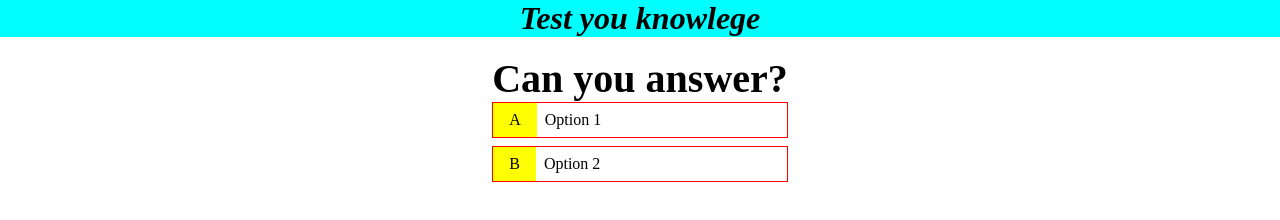
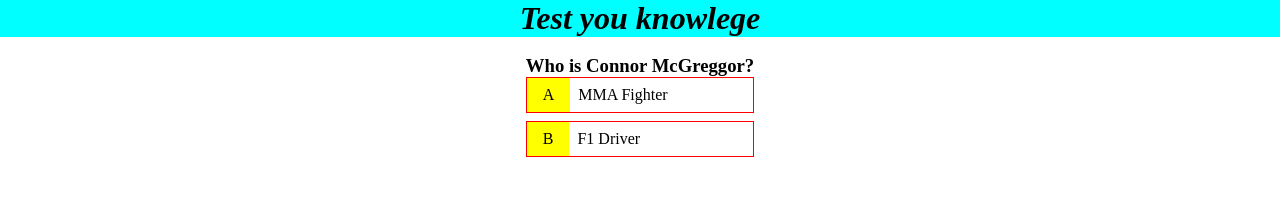
Before and after one commit to BogdanP17/online-quiz, a plain HTML site: page index.html in a window 1280 px wide. Drawn offline with Linux system fonts and the light colour scheme.

Commit message:
Add the questions and option to game from js

```diff
--- a/.devcontainer/assets/script.js
+++ b/assets/script.js
@@ -1,5 +1,5 @@
 const question = document.getElementById("question");
-const choices = Array.from(document.getElementsByClassName("choice-text"));
+const choices = Array.from(document.getElementsByClassName("text"));
 console.log(choices);
 
 let currectQuestion = {};
@@ -46,6 +46,11 @@
     const questionIndex = Math.floor(Math.random() * availableQuestions.length);
     currectQuestion = availableQuestions[questionIndex];
     question.innerText = currectQuestion.question;
-}
+    console.log(currectQuestion);
+    choices.forEach ( choice => {
+        const number = choice.dataset['number'];
+        choice.innerText = currectQuestion['option' + number];
+    });
+};
 
 game();
--- a/.devcontainer/assets/style.css
+++ b/assets/style.css
@@ -20,6 +20,7 @@
     justify-content: center;
     margin: 0, auto;
     font-size: 1.5;
+    padding-top: 25;
 }
 .choice:hover{
     cursor: pointer;
--- a/index.html
+++ b/index.html
@@ -3,7 +3,7 @@
 <head>
     <meta charset="UTF-8">
     <meta name="viewport" content="width=device-width, initial-scale=1.0">
-    <link rel="stylesheet" href=".devcontainer\assets\style.css">
+    <link rel="stylesheet" href="assets/style.css">
     <link
       rel="stylesheet"
       href="https://use.fontawesome.com/releases/v5.7.2/css/all.css"
@@ -25,14 +25,14 @@
     <div class="container">
 
         <div class="game">
-            <h3 class="question">Can you answer?</h3>
+            <h3 id="question">Can you answer?</h3>
             <div class="choice">
                 <p class="prefix">A</p>
-                <p class="text">Option 1</p>
+                <p class="text" data-number="1">Option 1</p>
             </div>
             <div class="choice">
                 <p class="prefix">B</p>
-                <p class="text">Option 2</p>
+                <p class="text" data-number="2">Option 2</p>
             </div>
         </div>
     </div>
@@ -51,6 +51,6 @@
         </div>
     </div> -->
     <footer id="icons"></footer>
-    <script src=".devcontainer\assets\script.js"></script>
+    <script src="assets\script.js"></script>
 </body>
 </html>
```
